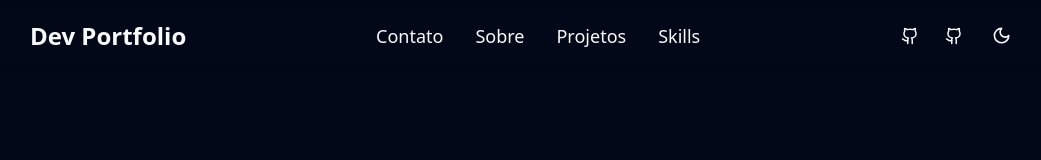
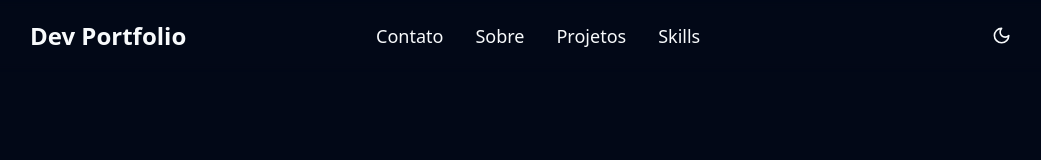
Before and after one commit to mateusmaiia/dev_maia, a React (Vite) app: page / in a window 1280 px wide. Shown: the top 160 px of the page, without its empty margins (114-1155 px from the left). Built offline with nearby package versions, Linux system fonts and the light colour scheme.

Commit message:
feat: added props and interface

```diff
--- a/src/components/socialMedias.tsx
+++ b/src/components/socialMedias.tsx
@@ -6,21 +6,30 @@
   } from "@/components/ui/tooltip"
 import { Button } from './ui/button'
 import { Github } from 'lucide-react'
+import { Instagram } from 'lucide-react'
+import { Linkedin } from 'lucide-react'
 
+interface Props {
+    socialMediaName: string,
+    socialMediaIcon: 'github' | 'instagram' | 'linkedin',
+    url: string
+}
 
-export function SocialMedias(){
+export function SocialMedias({socialMediaName, socialMediaIcon, url}: Props){
     return(
         <TooltipProvider>
             <Tooltip>
                 <TooltipTrigger asChild>
                     <Button  variant="ghost" size="icon" className='p-4  w-10 h-10  hover:border-b-2 rounded-none  border-b-cyan-600 '>
-                        <a href="https://github.com/mateusmaiia" target='_blank' className='flex flex-1'>
-                            <Github size={18}/>
+                        <a href={url} target='_blank' className='flex flex-1'>
+                            { socialMediaIcon == 'github' && <Github size={18}/>}
+                            { socialMediaIcon == 'instagram' && <Instagram size={18}/>}
+                            { socialMediaIcon == 'linkedin' && <Linkedin size={18}/>}
                         </a>
                     </Button>
                 </TooltipTrigger>
                 <TooltipContent>
-                     <p>GitHub</p>
+                     <p>{socialMediaName}</p>
                 </TooltipContent>
             </Tooltip>
         </TooltipProvider>
```
